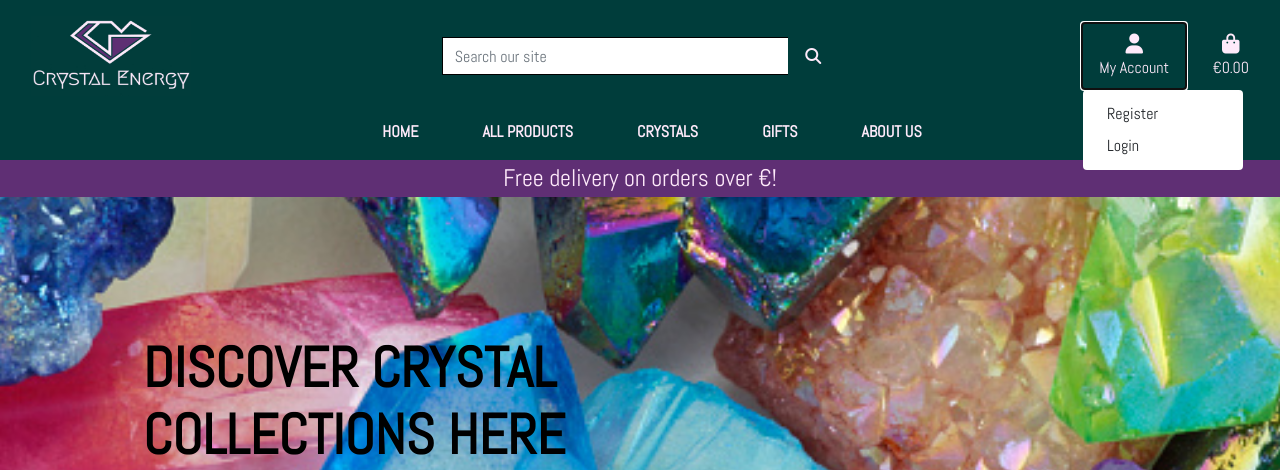
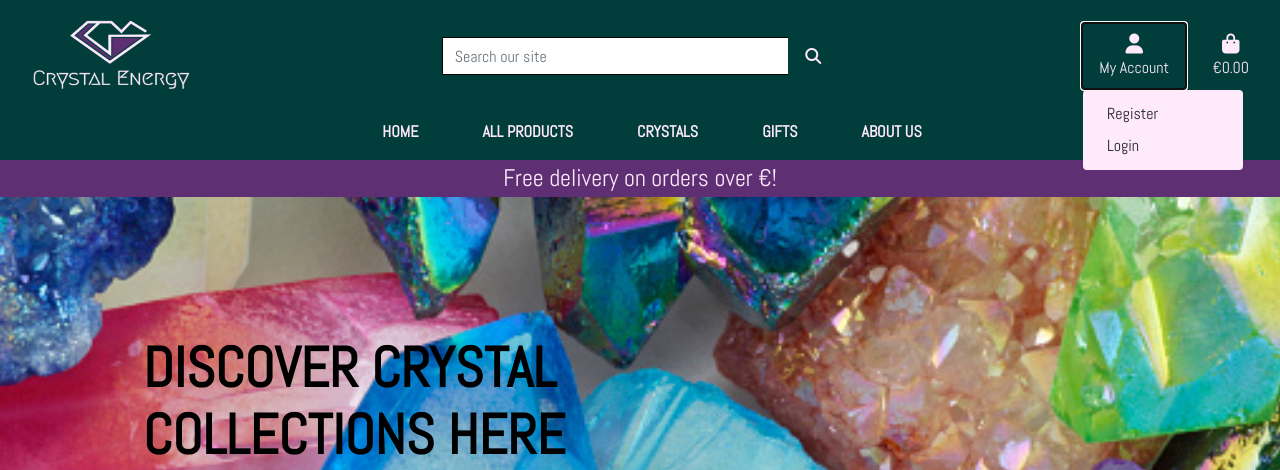
Before and after one commit to Sandra-Be/crystal_energy_alfa, a Django app: page / in a window 1280 px wide, after a click on "My Account". Shown: the top 470 px of the page. Run offline with Django 3.2, Linux system fonts and the light colour scheme; some libraries are stand-ins or nearby versions.

Commit message:
Added background colour for dropdown menu

```diff
--- a/static/css/base.css
+++ b/static/css/base.css
@@ -1,6 +1,8 @@
 html {
     height: 100%;
 }
+
+/* Home Page */
 
 body {
     background: url('/media/background.jpg') no-repeat center center fixed;
@@ -34,10 +36,18 @@ body {
     width: fit-content;
 }
 
+.dropdown-menu {
+    background:#FEEAFA;
+}
+
 .shop-now-button {
     background: #003D3B;
     color: #FEEAFA;
     min-width: 260px;
+}
+
+.shop-now h4 {
+    text-align: center;
 }
 
 .btn-black {
```
